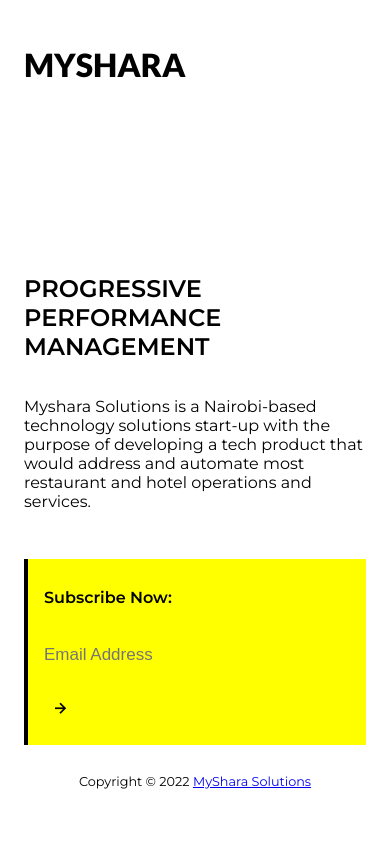
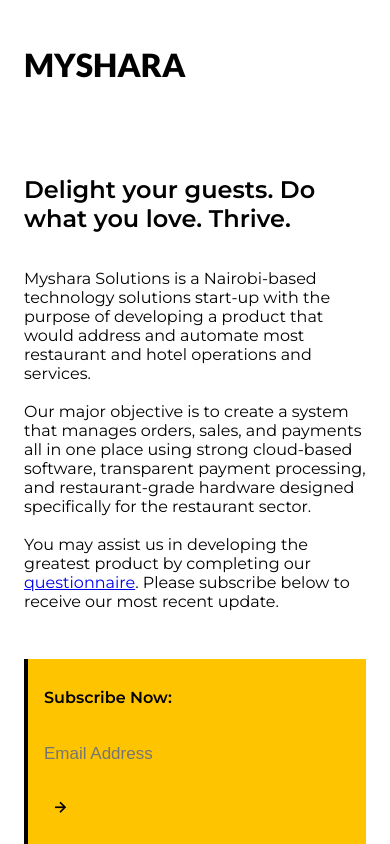
Before and after one commit to mysharasolutions-dev/myshara-landingpage, a React (Create React App) app: page / in a window 390 px wide. Shown: the top 844 px of the page. Built offline with nearby package versions, Linux system fonts and the light colour scheme.

Commit message:
Feat: Wording

```diff
--- a/src/pages/Underconstruction/UnderConstruction.js
+++ b/src/pages/Underconstruction/UnderConstruction.js
@@ -28,8 +28,17 @@ function UnderConstruction() {
             <h1>MYSHARA</h1>
 
             <div className='section_1-1'>
-                <h2>PROGRESSIVE PERFORMANCE MANAGEMENT</h2>
-                <p>Myshara Solutions is a Nairobi-based technology solutions start-up with the purpose of developing a tech product that would address and automate most restaurant and hotel operations and services.</p>
+                <h2>Delight your guests. Do what you love. Thrive.</h2>
+                <p>
+                    Myshara Solutions is a Nairobi-based technology solutions start-up with the purpose of developing a product
+                    that would address and automate most restaurant and hotel operations and services. <br/> <br />
+
+                    Our major objective is to create a system that manages orders, sales, and payments all in one place using strong
+                    cloud-based software, transparent payment processing, and restaurant-grade hardware designed specifically for the
+                    restaurant sector. <br/> <br />
+
+                    You may assist us in developing the greatest product by completing our <a href='https://docs.google.com/forms/d/1ZYrZzzny81PirPOParsKmpYaOcvylkd4bsvrbE5blBo/edit?usp=sharing'>questionnaire</a>. Please subscribe below to receive our most recent update.
+                </p>
 
                 <form className='subscribe_container'>
                     <div className='subscribe_container-form'>
--- a/src/pages/Underconstruction/underconstruction.css
+++ b/src/pages/Underconstruction/underconstruction.css
@@ -37,7 +37,7 @@
     display: flex;
     justify-content: space-between;
     align-items: center;
-    background: yellow;
+    background: rgb(255, 196, 0);
     padding: 0.5rem 1rem;
     border-left: 4px solid black;
     margin-top: 2rem;
@@ -64,6 +64,7 @@
 
 .subscribe_container-form input:focus {
     border: none;
+    outline: none;
 }
 
 .subscribe_container-form input:active {
@@ -87,7 +88,33 @@
 }
 
 @media screen and (max-width: 1080px) {
+    .section_1 {
+        padding: 1rem 1rem;
+    }
 
+    .subscribe_container {
+        flex-direction: column;
+        justify-content: flex-start;
+        align-items: flex-start;
+    }
+
+    .subscribe_container-form {
+        flex-direction: column;
+        align-items: flex-start;
+    }
+
+    .subscribe_container-form input {
+        margin-left: 0rem;
+        padding: 1rem 0rem;
+    }
+
+    .submitSubscription_btn {
+        margin: 1rem 0rem;
+    }
+
+    .section_2 img {
+        width: 17rem;
+    }
 }
 
 @media screen and (max-width: 650px) {
```
